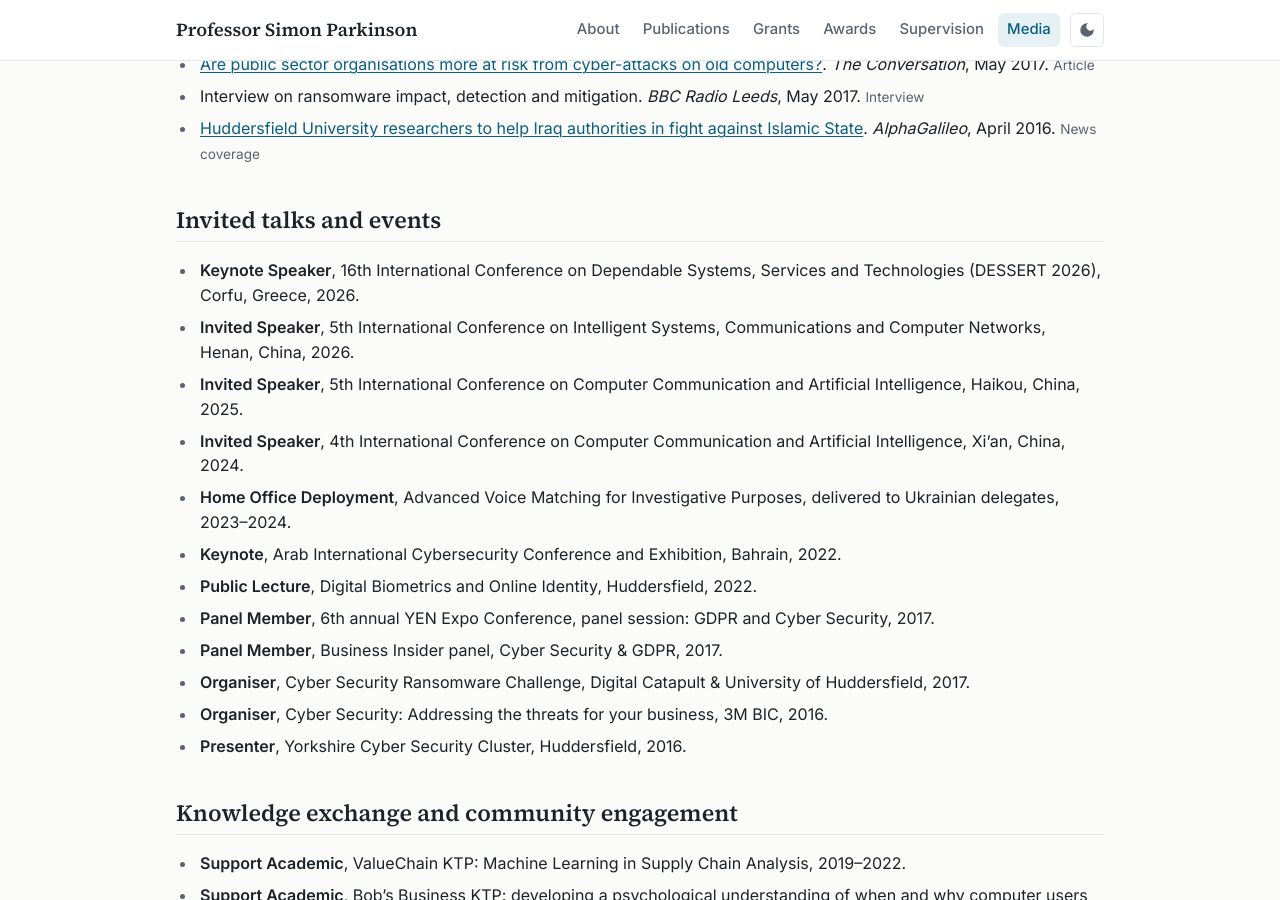
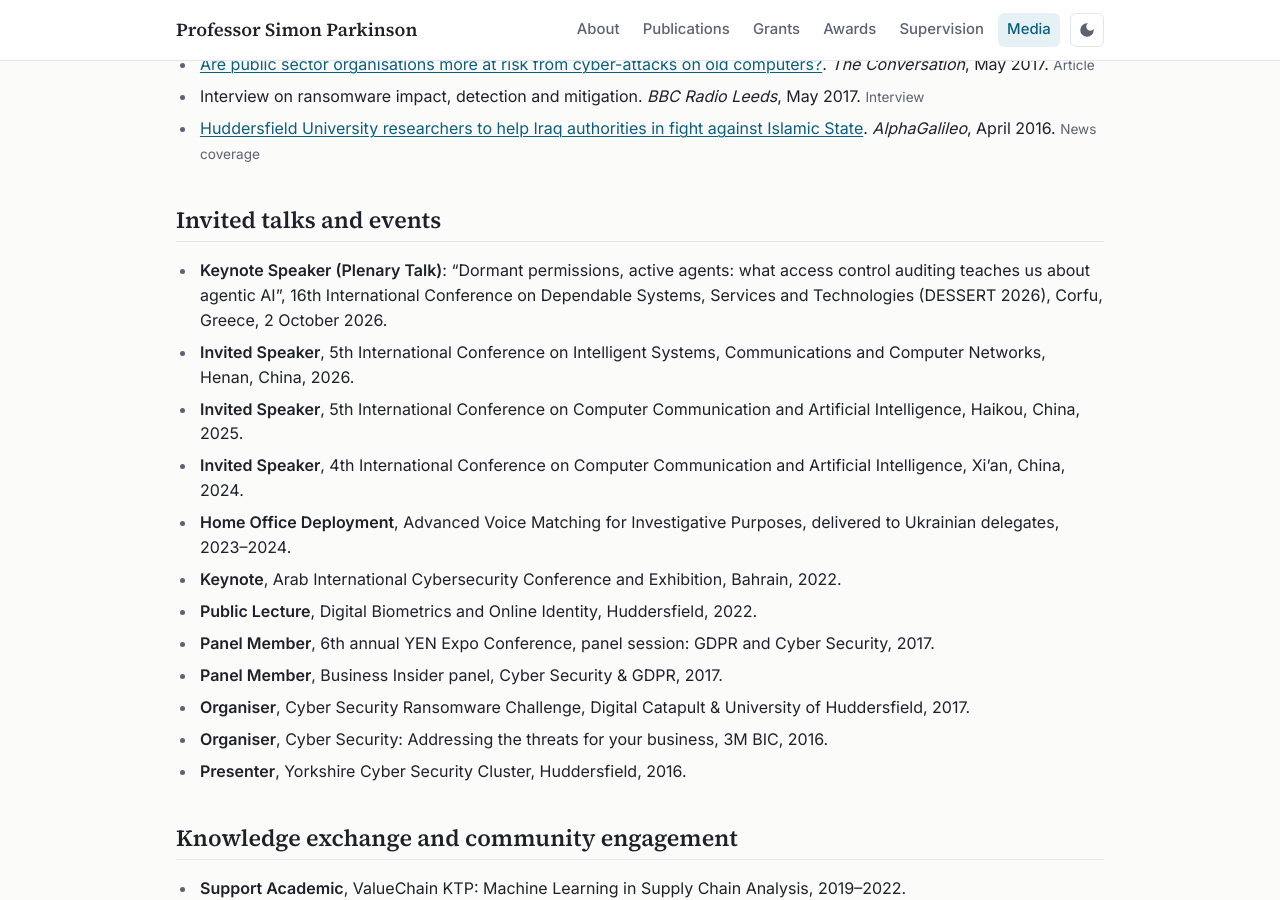
Before and after one commit to sparkins01/sparkins01.github.io, a Jekyll site: the page built from media.html, in a window 1280 px wide and 900 px high, scrolled down 427 px. Built offline with Jekyll 4.4.1, drawn with Linux system fonts in a browser that asks for light colours.

Commit message:
Add DESSERT 2026 keynote title and date
Co-Authored-By: Claude Opus 5.5 <noreply@anthropic.com>
Claude-Session: https://claude.ai/code/session_01Hg9awQkitkBR1GPJWFPetg

```diff
--- a/_data/media.yml
+++ b/_data/media.yml
@@ -56,8 +56,9 @@ press:
     url: http://www.alphagalileo.org/ViewItem.aspx?ItemId=163408&CultureCode=en
 
 talks:
-  - year: "2026"
-    role: Keynote Speaker
+  - year: 2 October 2026
+    role: Keynote Speaker (Plenary Talk)
+    title: "Dormant permissions, active agents: what access control auditing teaches us about agentic AI"
     event: 16th International Conference on Dependable Systems, Services and Technologies (DESSERT 2026), Corfu, Greece
   - year: "2026"
     role: Invited Speaker
--- a/media.html
+++ b/media.html
@@ -11,7 +11,7 @@ permalink: /media/
 
 <h2>Invited talks and events</h2>
 <ul class="cv-list">
-{% for x in m.talks %}<li><strong>{{ x.role }}</strong>, {{ x.event }}, {{ x.year }}.</li>
+{% for x in m.talks %}<li><strong>{{ x.role }}</strong>{% if x.title %}: “{{ x.title }}”{% endif %}, {{ x.event }}, {{ x.year }}.</li>
 {% endfor %}</ul>
 
 <h2>Knowledge exchange and community engagement</h2>
```
